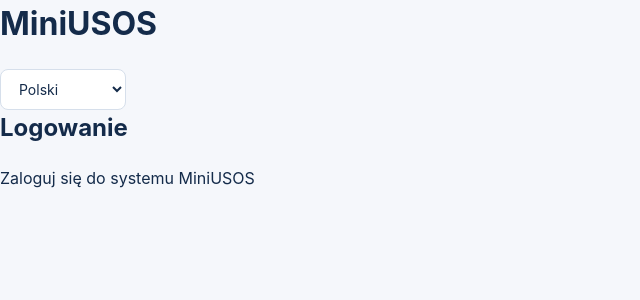
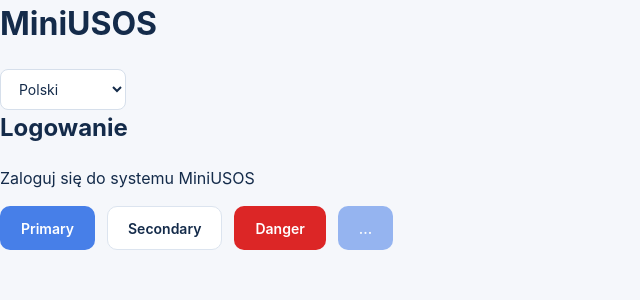
Before and after one commit to AndriiDm05/miniusos, a React (Vite) app in the folder frontend/: page /login in a window 1280 px wide. Shown: the top 300 px of the page, without its empty margins (0-640 px from the left). Built offline with nearby package versions, Linux system fonts and the light colour scheme.

Commit message:
feat: add reusable Button component

```diff
--- /dev/null
+++ b/frontend/src/components/ui/Button.module.css
@@ -0,0 +1,54 @@
+.button {
+    display: inline-flex;
+    align-items: center;
+    justify-content: center;
+    gap: var(--spacing-2);
+
+    min-height: 44px;
+    padding: 10px 20px;
+
+    border: 1px solid transparent;
+    border-radius: var(--radius-md);
+
+    font-size: var(--font-size-sm);
+    font-weight: 600;
+    line-height: 1.4;
+
+    cursor: pointer;
+    transition:
+        background-color 0.2s ease,
+        border-color 0.2s ease;
+}
+
+.primary {
+    background-color: var(--color-accent);
+    color: #fff;
+}
+
+.primary:hover:not(:disabled) {
+    background-color: var(--color-accent-hover);
+}
+
+.secondary {
+    background-color: var(--color-surface);
+    color: var(--color-primary);
+    border-color: var(--color-border);
+}
+
+.secondary:hover:not(:disabled) {
+    background-color: var(--color-background);
+}
+
+.danger {
+    background-color: var(--color-error);
+    color: #fff;
+}
+
+.danger:hover:not(:disabled) {
+    background-color: #b91c1c;
+}
+
+.button:disabled {
+    opacity: 0.55;
+    cursor: not-allowed;
+}
--- /dev/null
+++ b/frontend/src/components/ui/Button.tsx
@@ -0,0 +1,32 @@
+import type { ButtonHTMLAttributes, ReactNode } from 'react';
+import styles from './Button.module.css';
+
+type ButtonVariant = 'primary' | 'secondary' | 'danger';
+
+interface ButtonProps extends ButtonHTMLAttributes<HTMLButtonElement> {
+    variant?: ButtonVariant;
+    children: ReactNode;
+    isLoading?: boolean;
+}
+
+export const Button = ({
+    variant = 'primary',
+    children,
+    isLoading = false,
+    className = '',
+    disabled,
+    type = 'button',
+    ...props
+}: ButtonProps) => {
+    return (
+        <button
+            {...props}
+            type={type}
+            className={`${styles.button} ${styles[variant]} ${className}`}
+            disabled={disabled || isLoading}
+            aria-busy={isLoading}
+        >
+            {isLoading ? '...' : children}
+        </button>
+    );
+};
--- a/frontend/src/pages/auth/LoginPage.tsx
+++ b/frontend/src/pages/auth/LoginPage.tsx
@@ -1,5 +1,6 @@
 import { useTranslation } from 'react-i18next';
 import { LanguageSwitcher } from '../../components/LanguageSwitcher/LanguageSwitcher';
+import { Button } from '../../components/ui/Button';
 
 const LoginPage = () => {
     const { t } = useTranslation();
@@ -13,6 +14,24 @@ const LoginPage = () => {
                 <h2>{t('auth.login')}</h2>
                 <p>{t('auth.description')}</p>
             </section>
+
+            <div style={{ display: 'flex', gap: '12px', flexWrap: 'wrap' }}>
+                <Button variant="primary">
+                    Primary
+                </Button>
+
+                <Button variant="secondary">
+                    Secondary
+                </Button>
+
+                <Button variant="danger">
+                    Danger
+                </Button>
+
+                <Button isLoading>
+                    Loading
+                </Button>
+            </div>
         </main>
     );
 };
```
